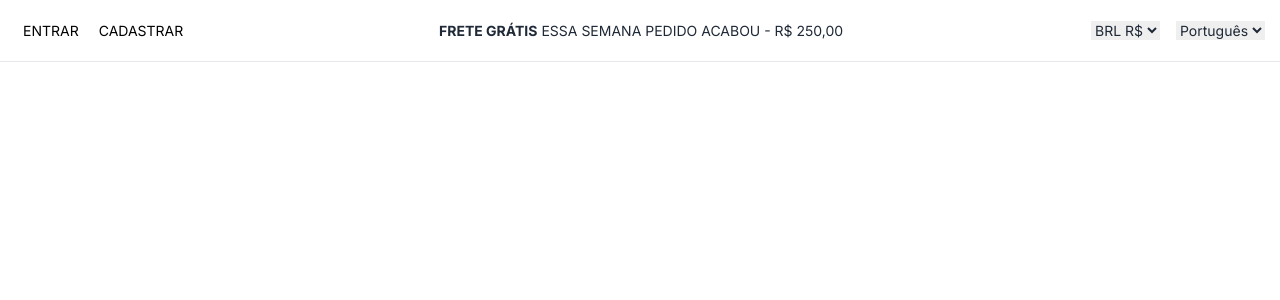
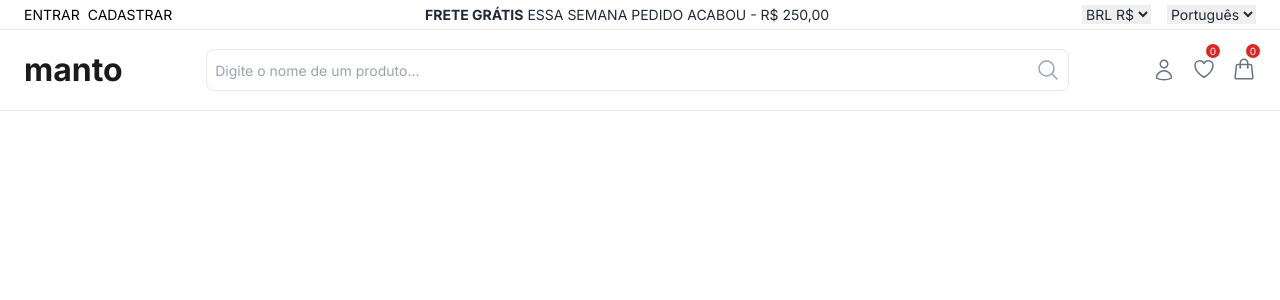
Before and after one commit to luizfelipegois/e-commerce-manto-frontend, a Next.js app: page / in a window 1280 px wide. Shown: the top 300 px of the page. Built offline with nearby package versions, Linux system fonts and the light colour scheme.

Commit message:
feat: Render main header with navigation buttons

```diff
--- a/src/app/layout.tsx
+++ b/src/app/layout.tsx
@@ -2,6 +2,7 @@ import type { Metadata } from "next";
 import { Inter } from "next/font/google";
 import "./globals.css";
 import HeaderTop from "@/components/HeaderTop";
+import HeaderMain from "@/components/HeaderMain";
 
 const inter = Inter({ subsets: ["latin"] });
 
@@ -19,6 +20,7 @@ export default function RootLayout({
     <html lang="pt-br">
       <body className={inter.className}>
         <HeaderTop />
+        <HeaderMain />
         {children}
       </body>
     </html>
--- /dev/null
+++ b/src/components/HeaderMain.tsx
@@ -0,0 +1,50 @@
+import React from "react";
+import { MagnifyingGlassIcon } from "@heroicons/react/24/outline";
+import { UserIcon } from "@heroicons/react/24/outline";
+import { HeartIcon } from "@heroicons/react/24/outline";
+import { ShoppingBagIcon } from "@heroicons/react/24/outline";
+
+const HeaderMain = () => {
+  return (
+    <header className="border-b border-gray-200 py-4">
+      <div className="ml-6 mr-6 sm:flex justify-between items-center">
+        <h1 className="font-bold text-[32px] text-center text-blackish">
+          manto
+        </h1>
+        <div className="w-full p-2 flex items-center rounded-lg sm:w-[300px] md:w-[70%] relative border-gray-200 border">
+          <input
+            className="w-full text-[14px] focus:outline-none"
+            type="text"
+            placeholder="Digite o nome de um produto..."
+          />
+          <button>
+            <MagnifyingGlassIcon className="h-6 w-6 ml-2 text-gray-400" />
+          </button>
+        </div>
+        <nav className="hidden lg:flex gap-4 text-gray-500 text-[30px]">
+          <button>
+            <UserIcon className="h-6 w-6 " />
+          </button>
+          <div className="relative">
+            <div className="bg-red-600 rounded-full absolute top-0 right-0 w-[14px] h-[14px] text-[10px] text-white grid place-items-center translate-x-1 -translate-y-1">
+              0
+            </div>
+            <button>
+              <HeartIcon className="h-6 w-6 " />
+            </button>
+          </div>
+          <div className="relative">
+            <div className="bg-red-600 rounded-full absolute top-0 right-0 w-[14px] h-[14px] text-[10px] text-white grid place-items-center translate-x-1 -translate-y-1">
+              0
+            </div>
+            <button>
+              <ShoppingBagIcon className="h-6 w-6 " />
+            </button>
+          </div>
+        </nav>
+      </div>
+    </header>
+  );
+};
+
+export default HeaderMain;
--- a/src/components/HeaderTop.tsx
+++ b/src/components/HeaderTop.tsx
@@ -3,11 +3,11 @@ import React from 'react'
 const HeaderTop = () => {
   return (
     <header className="border-b border-gray-200 hidden sm:block">
-      <div className="container py-4">
+      <div className="py-1 ml-6 mr-6">
         <div className="flex justify-between items-center">
           <div className="hidden lg:flex gap-1">
-            <button className="text-[14px] py-1 px-2 hover:text-gray-600">ENTRAR</button>
-            <button className="text-[14px] py-1 px-2 hover:text-gray-600">CADASTRAR</button>
+            <button className="text-[14px] mr-1 hover:text-gray-600">ENTRAR</button>
+            <button className="text-[14px] hover:text-gray-600">CADASTRAR</button>
           </div>
           <div className="text-gray-800 text-[14px]">
             <b>FRETE GRÁTIS</b> ESSA SEMANA PEDIDO ACABOU - R$ 250,00
```
Also changed, not shown: package.json (+6 -5 lines), 1 other file (tests, documents, lock files or other folders).
